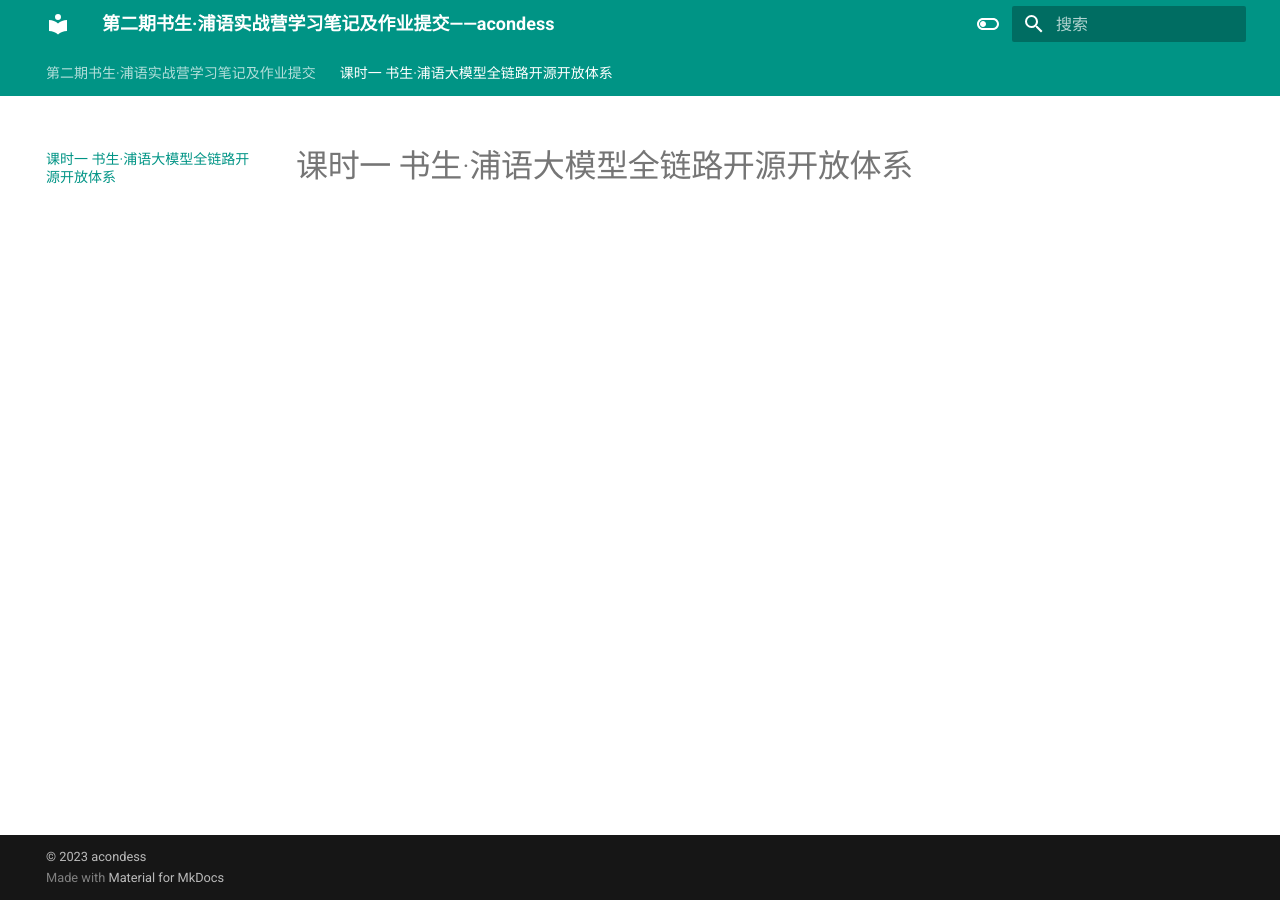
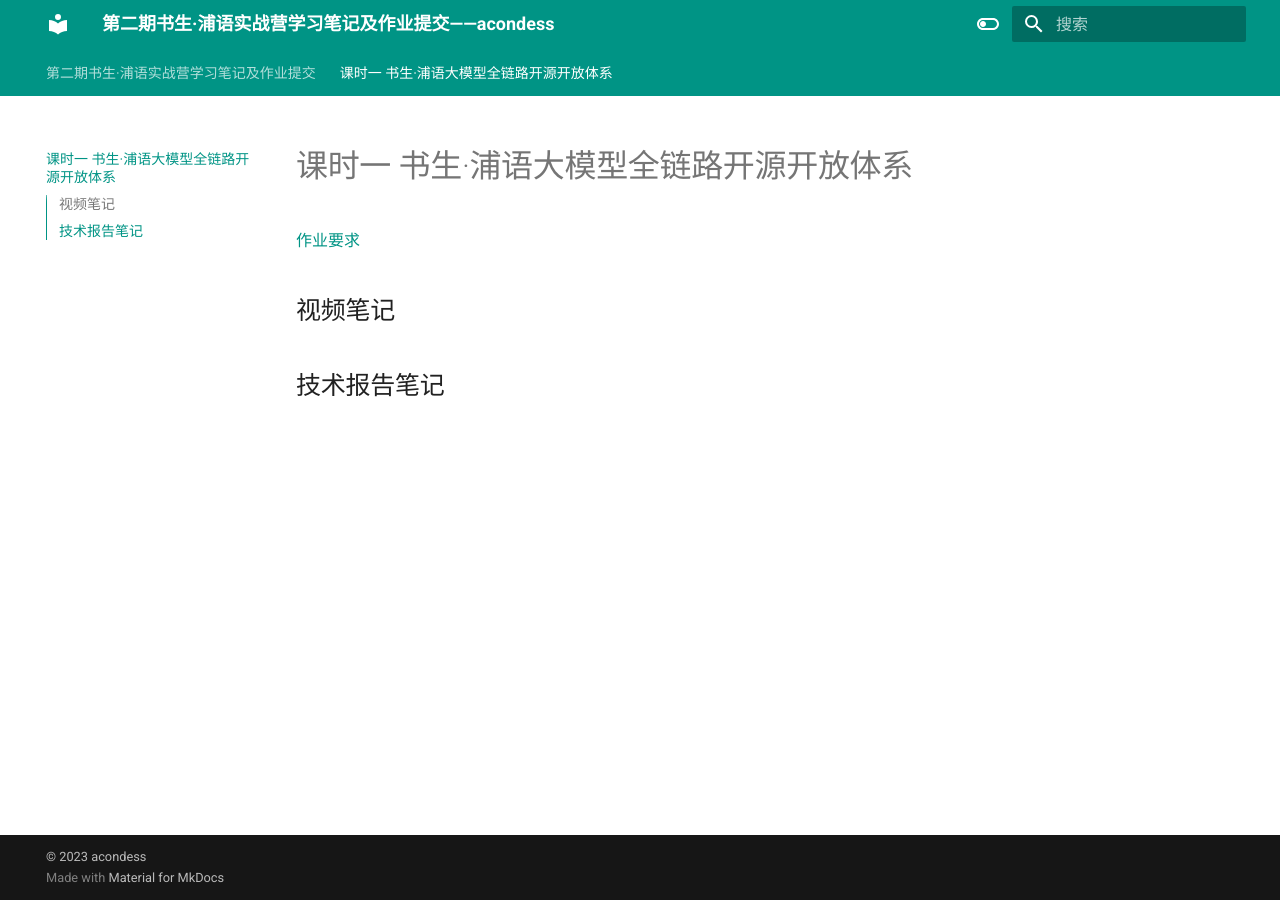
Before and after one commit to acondess/InternLM_learn_2, an MkDocs documentation site: the page built from docs/chapter1.md, in a window 1280 px wide. Built offline with MkDocs 1.6.1 and Material for MkDocs 9.7.7, drawn with Linux system fonts in a browser that asks for light colours.

Commit message:
$Adding chapter1

```diff
--- a/docs/chapter1.md
+++ b/docs/chapter1.md
@@ -1 +1,8 @@
 # 课时一 书生·浦语大模型全链路开源开放体系
+
+[作业要求](https://aicarrier.feishu.cn/wiki/Vv4swUFMni5DiMkcasUczUp9nid#LSBkd2cTHorhsAx5jZAcO0B3nqe)
+
+## 视频笔记
+
+
+## 技术报告笔记
```
